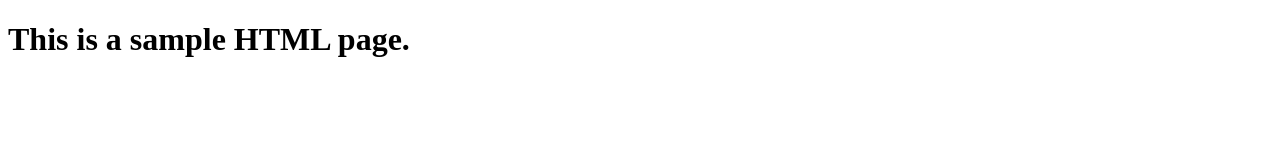
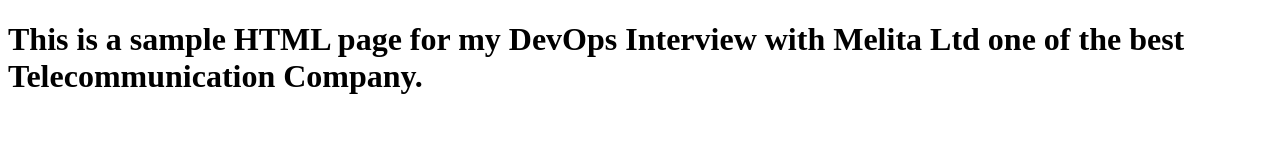
Before and after one commit to Akinyi83/portfolio, a plain HTML site: page test.html in a window 1280 px wide. Drawn offline with Linux system fonts and the light colour scheme.

Commit message:
For my interview presentation.

```diff
--- a/test.html
+++ b/test.html
@@ -5,7 +5,7 @@
     </head>
     <body>
         <h1>
-           This is a sample HTML page.
+           This is a sample HTML page for my DevOps Interview with Melita Ltd one of the best Telecommunication Company.
         </h1>
     </body>
 </html>
```
